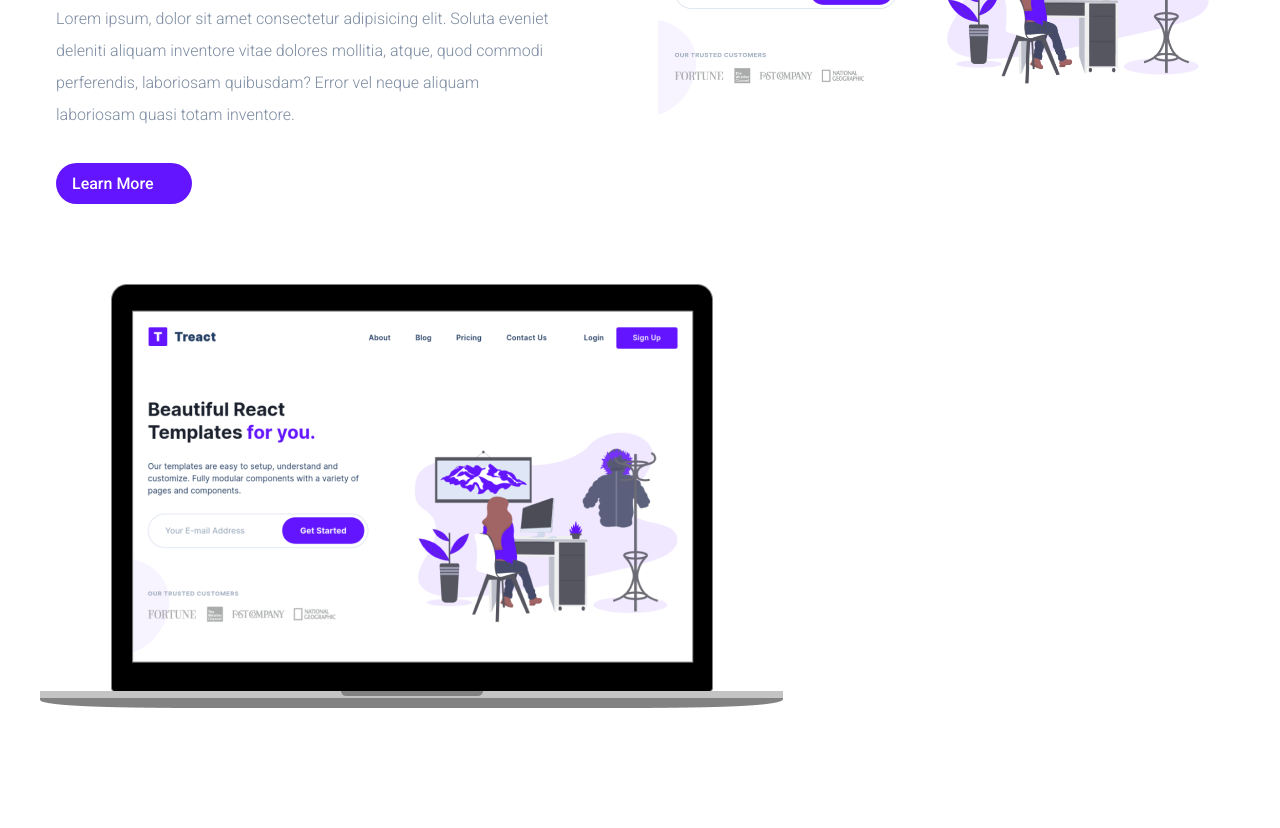
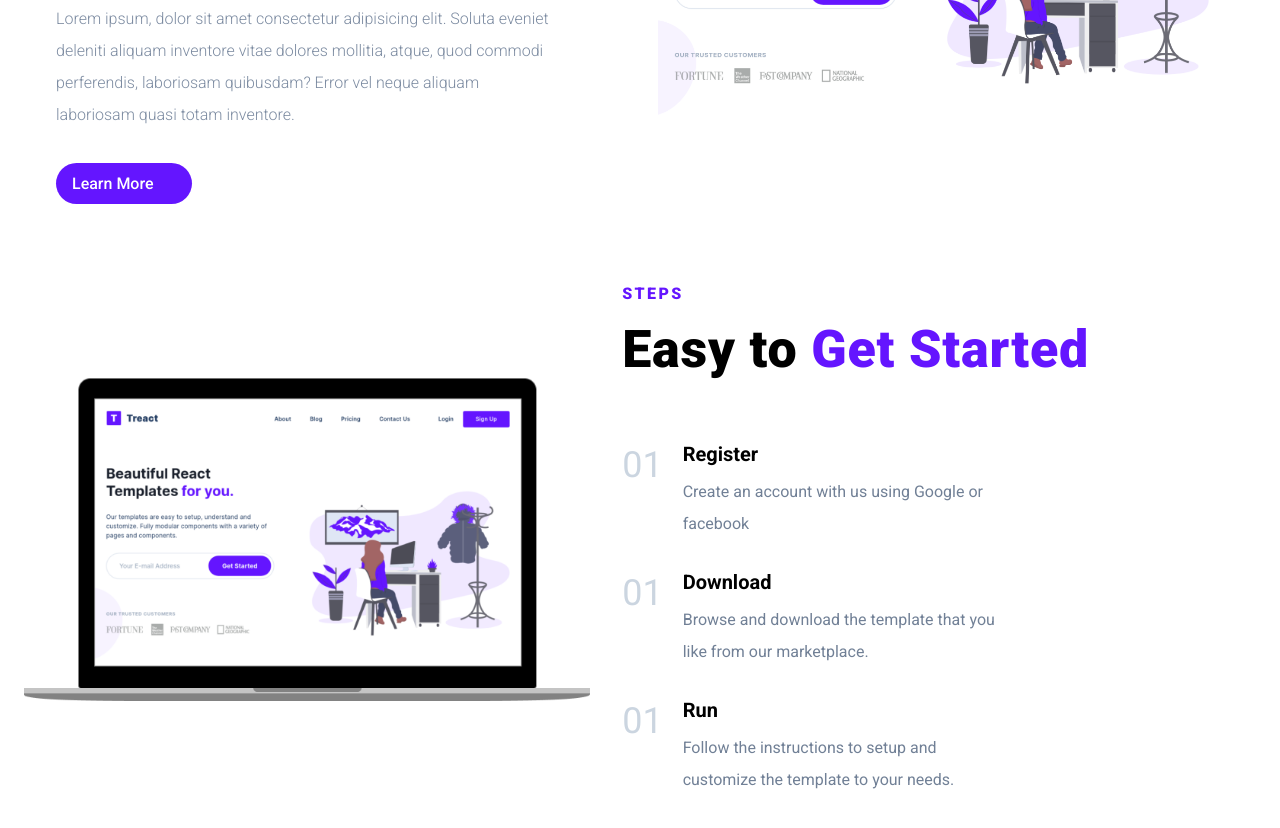
Before and after one commit to Kaan3223/SaaS-website, a plain HTML site: page index.html in a window 1280 px wide. Shown: the part 1626-2454 px from the top of the page. Before the commit the page ends 2418 px from the top, so only its background shows below. Drawn offline with Linux system fonts and the light colour scheme.

Commit message:
Styled next steps section

```diff
--- a/index.html
+++ b/index.html
@@ -168,12 +168,45 @@
 
         <section id="next__steps">
             <div class="container">
-                <div class="row next__steps--row">
-                    <div class="next__steps--img">
-                        <img src="./assets/next_steps_img.png" alt="">
+                <div class="row row__quality">
+                    <div class="quality__img next-steps__img">
+                        <figure class="quality--img__wrapper next-steps__img--wrapper">
+                            <img src="./assets/next_steps_img.png"
+                            class="lp__snip" alt="landing page snippet">
+                        </figure>
                     </div>
-                    <div class="next__steps--wording">
-
+                    <div class="quality__wording next__steps--wording">
+                        <h2 class="quality__title purple">STEPS</h2>
+                        <h1 class="quality__hook">Easy to <span class="purple">Get Started</span></h1>
+                        <ul class="next__steps--list">
+                            <li class="step">
+                                <div class="step__number">
+                                    01
+                                </div>
+                                <div class="step__description">
+                                    <h3 class="step__header">Register</h3>
+                                    <p class="step__para">Create an account with us using Google or facebook</p>
+                                </div>
+                            </li>
+                            <li class="step">
+                                <div class="step__number">
+                                    01
+                                </div>
+                                <div class="step__description">
+                                    <h3 class="step__header">Download</h3>
+                                    <p class="step__para">Browse and download the template that you like from our marketplace.</p>
+                                </div>
+                            </li>
+                            <li class="step">
+                                <div class="step__number">
+                                    01
+                                </div>
+                                <div class="step__description">
+                                    <h3 class="step__header">Run</h3>
+                                    <p class="step__para">Follow the instructions to setup and customize the template to your needs.</p>
+                                </div>
+                            </li>
+                        </ul>
                     </div>
                 </div>
             </div>
--- a/style.css
+++ b/style.css
@@ -276,22 +276,48 @@ NEXT STEPS
 
 */
 
-.next__steps--row {
+.next-steps__img {
     display: flex;
+    align-items: center;
 }
 
-.next__steps--row {
-    display: flex;
-}
-
-.next__steps--wording {
+next__steps--wording {
     width: 50%;
     display: flex;
     flex-direction: column;
+    margin: 0 64px;
+    padding: 0 32px;
 }
 
+.next__steps--list {
+    margin-top: 32px;
+}
 
+.step {
+    display: flex;
+    margin-top: 32px;
+}
 
-.next__steps--img {
-    width: 50%;
+.step__number {
+    font-size: 36px;
+    color: rgb(203 213 224);
 }
+
+.step__description {
+    margin-left: 20px;
+}
+
+.step__header {
+    font-size: 20px;
+    font-weight: 600;
+    line-height: 1;
+}
+
+.step__para {
+    margin-top: 12px;
+    max-width: 320px;
+    font-weight: 400;
+    font-size: 16px;
+    line-height: 2;
+    color: rgb(113 128 150);
+}
```
